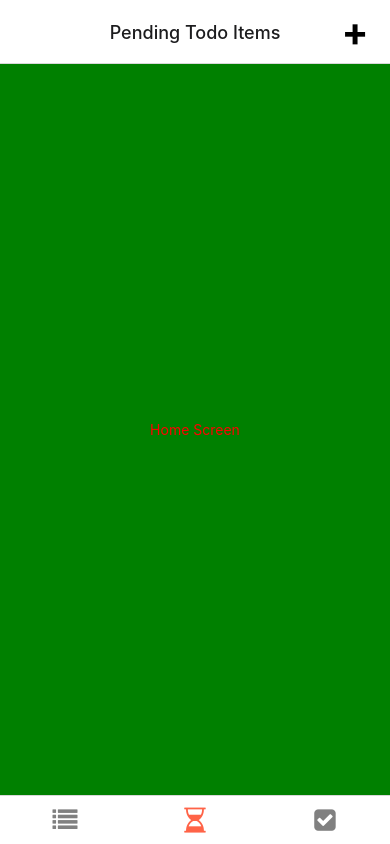
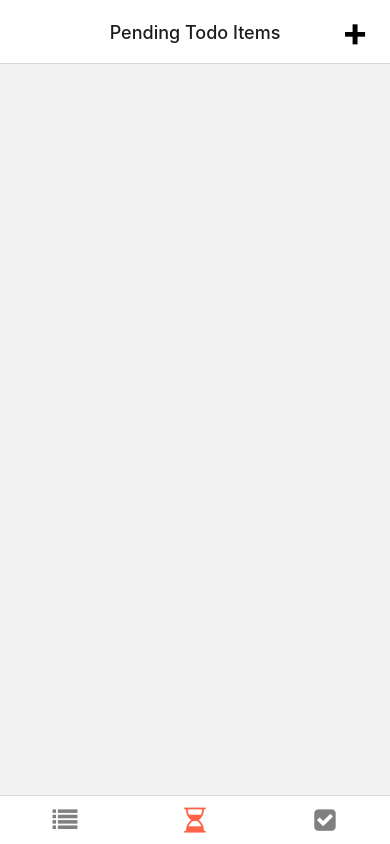
Before and after one commit to umairgillani94/todoAppSample, a React Native app in the folder TodoAppSample/: screen /Pending in a window 390 px wide. Built offline with nearby package versions, Linux system fonts and the light colour scheme.

Commit message:
displayed items on screen

```diff
--- a/TodoAppSample/package.json
+++ b/TodoAppSample/package.json
@@ -11,6 +11,7 @@
   },
   "dependencies": {
     "@react-native-async-storage/async-storage": "^1.16.3",
+    "@react-native-community/checkbox": "^0.5.12",
     "@react-navigation/bottom-tabs": "^6.2.0",
     "@react-navigation/native": "^6.0.8",
     "@react-navigation/native-stack": "^6.5.0",
--- a/TodoAppSample/src/Components/TodoInputModal/index.tsx
+++ b/TodoAppSample/src/Components/TodoInputModal/index.tsx
@@ -10,16 +10,23 @@ import {
   KeyboardAvoidingView,
   Platform,
   Keyboard,
+  Alert,
 } from 'react-native';
 import {getScaledFont} from '../../HelperFuntions';
 import {useDispatch} from 'react-redux';
-import {addTodoItem} from '../../Actions';
+import {addTodoItem, updateTodoItem} from '../../Actions';
+import {generateUUID} from '../../HelperFuntions';
+import {TodoItem} from '../../Interfaces/TodoItem';
 
 const TodoInputModal: React.FC<{
   updateVisibility: (visible: boolean) => void;
+  isEditMode?: boolean;
+  item?: TodoItem;
 }> = props => {
   const dispatch = useDispatch();
   let inputRef = React.createRef<TextInput>();
+
+  const [text, setText] = React.useState('');
 
   React.useEffect(() => {
     if (inputRef && inputRef.current) {
@@ -28,16 +35,42 @@ const TodoInputModal: React.FC<{
   }, []);
 
   const handleAddAction = () => {
+    if (!text || text.trim().length < 1) {
+      showErrorAlert();
+      return;
+    }
+
+    if (props.isEditMode && props.item) {
+      props.item.data = text.trim();
+      props.item.updatedAt = Date();
+      dispatch(updateTodoItem(props.item));
+    } else {
       dispatch(
         addTodoItem({
-        data: 'x',
-        id: 'q',
+          data: text.trim(),
+          id: generateUUID(),
           isCompleted: false,
           isArchieved: false,
           createdAt: Date(),
           updatedAt: Date(),
         }),
       );
+    }
+    props.updateVisibility(false);
+    // deleteTodoItem({
+    //   data: 'x',
+    //   id: 'q',
+    //   isCompleted: false,
+    //   isArchieved: false,
+    //   createdAt: Date(),
+    //   updatedAt: Date(),
+    // }),
+  };
+
+  const showErrorAlert = () => {
+    Alert.alert('Ooops', 'Please enter what to do!', [
+      {text: 'OK', onPress: () => {}},
+    ]);
   };
 
   return (
@@ -57,6 +90,7 @@ const TodoInputModal: React.FC<{
                 style={styles.input}
                 placeholder="Enter Todo Item"
                 keyboardType="numbers-and-punctuation"
+                onChangeText={newText => setText(newText)}
               />
               <View style={styles.btnContainer}>
                 <TouchableOpacity
@@ -64,7 +98,7 @@ const TodoInputModal: React.FC<{
                   onPress={() => {
                     handleAddAction();
                   }}>
-                  <Text style={styles.btnTitle}>ADD</Text>
+                  <Text style={styles.btnTitle}>SAVE</Text>
                 </TouchableOpacity>
               </View>
 
@@ -83,6 +117,10 @@ const TodoInputModal: React.FC<{
       </TouchableWithoutFeedback>
     </Modal>
   );
+};
+
+TodoInputModal.defaultProps = {
+  isEditMode: false,
 };
 
 export default TodoInputModal;
--- /dev/null
+++ b/TodoAppSample/src/Components/TodoItemComponent/index.tsx
@@ -0,0 +1,60 @@
+import * as React from 'react';
+import {View, Text, StyleSheet} from 'react-native';
+import CheckBox from '@react-native-community/checkbox';
+import {getScaledFont} from '../../HelperFuntions';
+import {TodoItem} from '../../Interfaces/TodoItem';
+
+const TodoItemComponent: React.FC<{item: TodoItem}> = props => {
+  const {item} = props;
+  const [toggleCheckBox, setToggleCheckBox] = React.useState(item.isCompleted);
+
+  return (
+    <View style={styles.fullWidth}>
+      <View style={styles.container}>
+        <View style={styles.checkbox}>
+          <CheckBox
+            disabled={false}
+            value={toggleCheckBox}
+            onValueChange={newValue => {
+              setToggleCheckBox(newValue);
+              item.isCompleted = newValue;
+            }}
+          />
+        </View>
+        <Text
+          style={[
+            styles.desc,
+            {textDecorationLine: toggleCheckBox ? 'line-through' : 'none'},
+          ]}>
+          {item.data}
+        </Text>
+      </View>
+    </View>
+  );
+};
+
+export default TodoItemComponent;
+
+const styles = StyleSheet.create({
+  fullWidth: {width: '100%'},
+  container: {
+    flexDirection: 'row',
+    alignSelf: 'center',
+    marginTop: '4%',
+    borderWidth: 2,
+    padding: '2%',
+    width: '99%',
+    borderRadius: 10,
+  },
+  checkbox: {
+    marginLeft: '2%',
+  },
+  desc: {
+    alignSelf: 'center',
+    marginLeft: '2%',
+    marginRight: '2%',
+    flex: 1,
+    textDecorationStyle: 'solid',
+    fontSize: getScaledFont(20),
+  },
+});
--- a/TodoAppSample/src/HelperFuntions/index.tsx
+++ b/TodoAppSample/src/HelperFuntions/index.tsx
@@ -9,3 +9,16 @@ const {fontScale} = Dimensions.get('window');
 export const getScaledFont = (fontSize: any) => {
   return fontSize / fontScale;
 };
+
+export const generateUUID = () => {
+  var dt = new Date().getTime();
+  var uuid = 'xxxxxxxx-xxxx-4xxx-yxxx-xxxxxxxxxxxx'.replace(
+    /[xy]/g,
+    function (c) {
+      var r = (dt + Math.random() * 16) % 16 | 0;
+      dt = Math.floor(dt / 16);
+      return (c == 'x' ? r : (r & 0x3) | 0x8).toString(16);
+    },
+  );
+  return uuid;
+};
--- a/TodoAppSample/src/Screens/TodoListingScreen.tsx
+++ b/TodoAppSample/src/Screens/TodoListingScreen.tsx
@@ -1,10 +1,12 @@
 import * as React from 'react';
-import {View, Text, StyleSheet} from 'react-native';
+import {View, StyleSheet, FlatList, ListRenderItem} from 'react-native';
 import {useNavigation} from '@react-navigation/native';
 import AddButton from '../Components/NavAddButton';
 import {TodoInputModal} from '../Components';
 import {useSelector} from 'react-redux';
 import {RootState} from '../Store';
+import {TodoItem} from '../Interfaces/TodoItem';
+import TodoItemComponent from '../Components/TodoItemComponent';
 
 const TodoListingScreen = () => {
   const navigation = useNavigation();
@@ -28,16 +30,24 @@ const TodoListingScreen = () => {
   }, [navigation]);
 
   React.useEffect(() => {
-    console.log('items: ', todoItems);
+    console.log(JSON.stringify(todoItems, undefined, 2));
   }, [todoItems]);
+
+  const renderItem: ListRenderItem<TodoItem> = ({item}) => (
+    <TodoItemComponent item={item} />
+  );
 
   return (
     <View style={styles.container}>
-      <Text style={{color: 'red'}}>Home Screen</Text>
+      <FlatList
+        data={todoItems}
+        renderItem={renderItem}
+        keyExtractor={item => item.id}
+        style={styles.fullSize}
+      />
       {showModal && (
         <TodoInputModal
           updateVisibility={visible => {
-            console.log(visible);
             setShowModal(visible);
           }}
         />
@@ -52,7 +62,8 @@ const styles = StyleSheet.create({
   container: {
     flex: 1,
     alignItems: 'center',
-    justifyContent: 'center',
-    backgroundColor: 'green',
+    // justifyContent: 'center',
+    // backgroundColor: 'green',
   },
+  fullSize: {flex: 1, width: '100%'},
 });
```
Also changed, not shown: 3 other files (tests, documents, lock files or other folders). Lines whose indentation alone changed are shown as unchanged.
